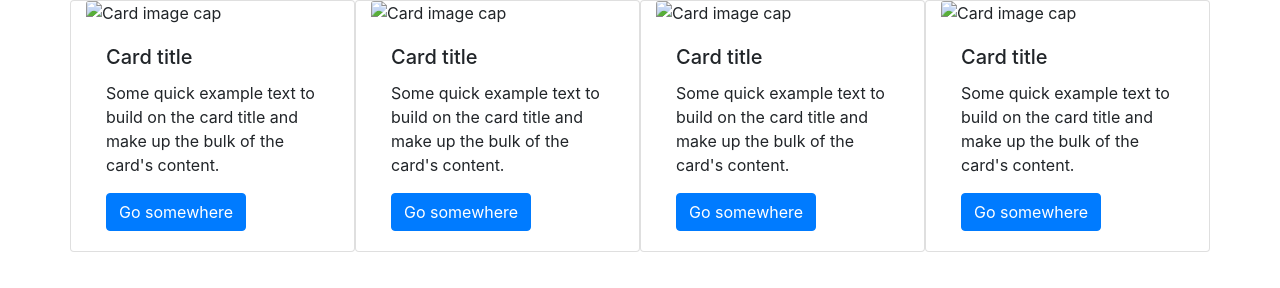
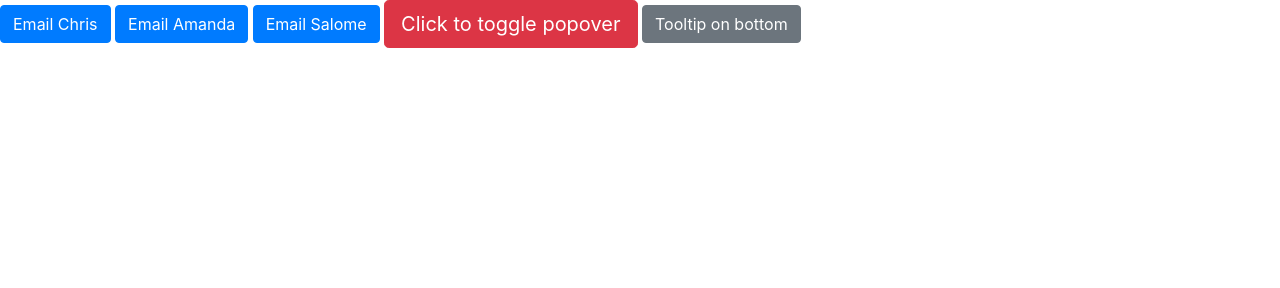
Before and after one commit to topholney/Learning-Web-Design, a plain HTML site: page 5-bootstrap/bootstrap.html in a window 1280 px wide. Drawn offline with nearby package versions, Linux system fonts and the light colour scheme.

Commit message:
Finished Lecture 165

```diff
--- a/5-bootstrap/bootstrap.html
+++ b/5-bootstrap/bootstrap.html
@@ -11,38 +11,37 @@
     <title>Hello, world!</title>
   </head>
   <body>
-    <div class="container">
-      <div class="row">
-        <div class="card col-sm-3" style="width: 18rem;">
-          <img class="card-img-top" src=".../100px180/" alt="Card image cap">
-          <div class="card-body">
-            <h5 class="card-title">Card title</h5>
-            <p class="card-text">Some quick example text to build on the card title and make up the bulk of the card's content.</p>
-            <a href="#" class="btn btn-primary">Go somewhere</a>
+   <!-- Button trigger modal -->
+    <button type="button" class="btn btn-primary" data-toggle="modal" data-target="#exampleModal" data-name="Chris">
+      Email Chris
+    </button>
+    <button type="button" class="btn btn-primary" data-toggle="modal" data-target="#exampleModal" data-name="Amanda">
+      Email Amanda
+    </button>
+    <button type="button" class="btn btn-primary" data-toggle="modal" data-target="#exampleModal" data-name="Salome">
+      Email Salome
+    </button>
+    <button type="button" class="btn btn-lg btn-danger" data-toggle="popover" title="Popover title" data-content="And here's some amazing content. It's very engaging. Right?" data-placement="bottom">Click to toggle popover</button>
+    <button type="button" class="btn btn-secondary" data-toggle="tooltip" data-placement="bottom" title="Tooltip on bottom">
+      Tooltip on bottom
+    </button>
+
+    <!-- Modal -->
+    <div class="modal fade" id="exampleModal" tabindex="-1" role="dialog" aria-labelledby="exampleModalLabel" aria-hidden="true">
+      <div class="modal-dialog" role="document">
+        <div class="modal-content">
+          <div class="modal-header">
+            <h5 class="modal-title" id="exampleModalLabel">Modal title</h5>
+            <button type="button" class="close" data-dismiss="modal" aria-label="Close">
+              <span aria-hidden="true">&times;</span>
+            </button>
           </div>
-        </div>
-        <div class="card col-sm-3" style="width: 18rem;">
-          <img class="card-img-top" src=".../100px180/" alt="Card image cap">
-          <div class="card-body">
-            <h5 class="card-title">Card title</h5>
-            <p class="card-text">Some quick example text to build on the card title and make up the bulk of the card's content.</p>
-            <a href="#" class="btn btn-primary">Go somewhere</a>
+          <div class="modal-body">
+            ...
           </div>
-        </div>
-        <div class="card col-sm-3" style="width: 18rem;">
-          <img class="card-img-top" src=".../100px180/" alt="Card image cap">
-          <div class="card-body">
-            <h5 class="card-title">Card title</h5>
-            <p class="card-text">Some quick example text to build on the card title and make up the bulk of the card's content.</p>
-            <a href="#" class="btn btn-primary">Go somewhere</a>
-          </div>
-        </div>
-        <div class="card col-sm-3" style="width: 18rem;">
-          <img class="card-img-top" src=".../100px180/" alt="Card image cap">
-          <div class="card-body">
-            <h5 class="card-title">Card title</h5>
-            <p class="card-text">Some quick example text to build on the card title and make up the bulk of the card's content.</p>
-            <a href="#" class="btn btn-primary">Go somewhere</a>
+          <div class="modal-footer">
+            <button type="button" class="btn btn-secondary" data-dismiss="modal">Close</button>
+            <button type="button" class="btn btn-primary">Save changes</button>
           </div>
         </div>
       </div>
@@ -52,5 +51,21 @@
     <script src="https://code.jquery.com/jquery-3.3.1.slim.min.js" integrity="sha384-q8i/X+965DzO0rT7abK41JStQIAqVgRVzpbzo5smXKp4YfRvH+8abtTE1Pi6jizo" crossorigin="anonymous"></script>
     <script src="https://cdnjs.cloudflare.com/ajax/libs/popper.js/1.14.3/umd/popper.min.js" integrity="sha384-ZMP7rVo3mIykV+2+9J3UJ46jBk0WLaUAdn689aCwoqbBJiSnjAK/l8WvCWPIPm49" crossorigin="anonymous"></script>
     <script src="https://stackpath.bootstrapcdn.com/bootstrap/4.1.3/js/bootstrap.min.js" integrity="sha384-ChfqqxuZUCnJSK3+MXmPNIyE6ZbWh2IMqE241rYiqJxyMiZ6OW/JmZQ5stwEULTy" crossorigin="anonymous"></script>
+    <script type="text/javascript">
+      $('#exampleModal').on('show.bs.modal', function (event) {
+        var button = $(event.relatedTarget)
+        var recipient = button.data('name')
+        var modal = $(this)
+        modal.find('.modal-title').text('New message to ' + recipient)
+      })
+      $('#exampleModal').on('hidden.bs.modal', function (event) {
+        alert('Modal Closed')
+      })
+      $('[data-toggle="popover"]').popover()
+      $('[data-toggle="tooltip"]').tooltip()
+      $('[data-toggle="tooltip"]').on('shown.bs.tooltip', function (event) {
+        alert('Tooltip shown')
+      })
+    </script>
   </body>
 </html>
```
